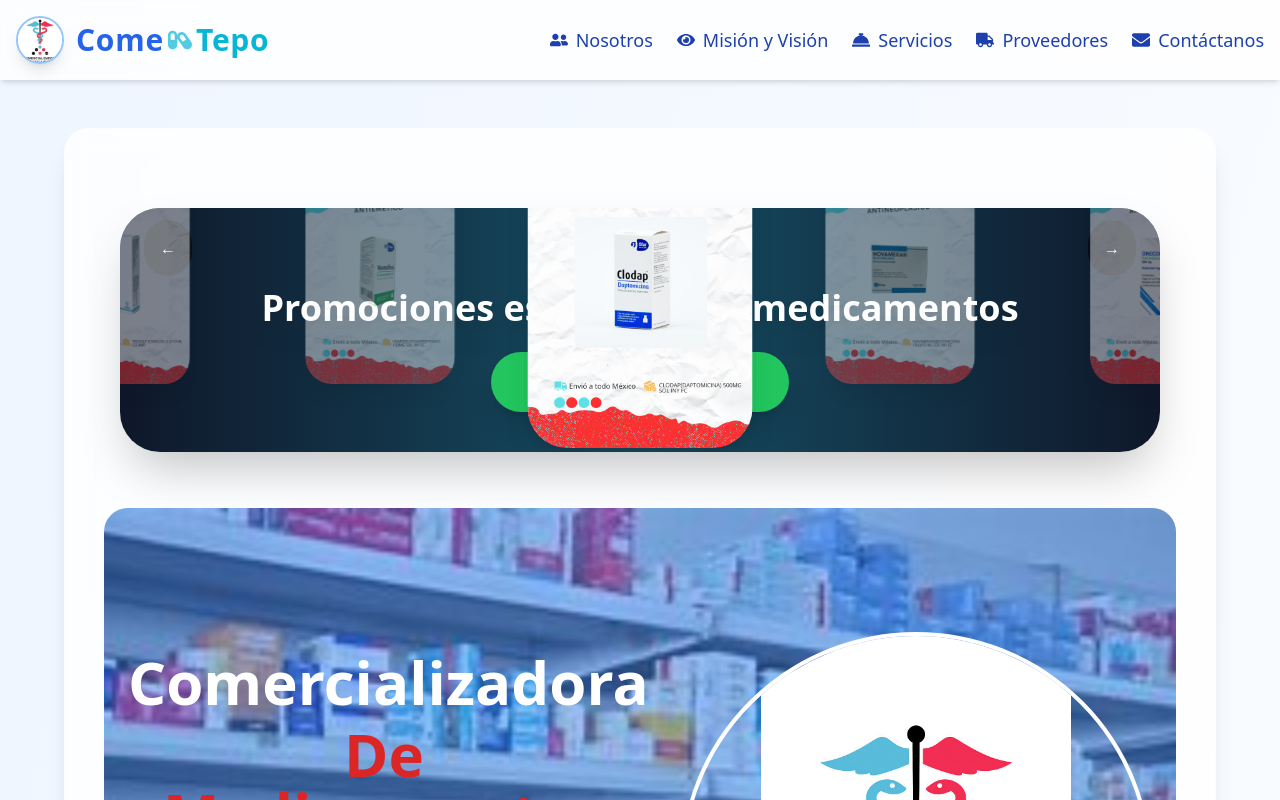
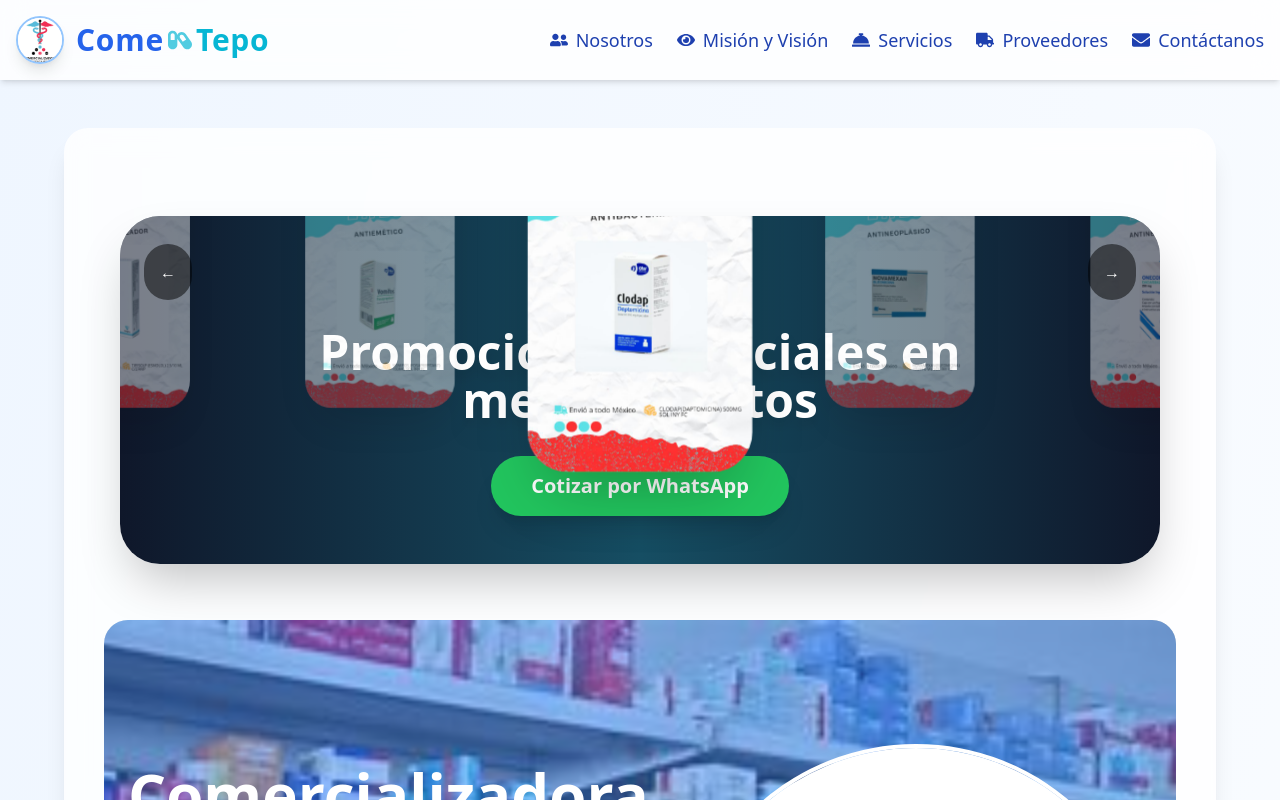
Before and after one commit to IsraelRodz/Cometepo, a React (Vite) app: page / in a window 1280 px wide. Shown: the top 800 px of the page. Built offline with nearby package versions, Linux system fonts and the light colour scheme.

Commit message:
Cometepo_71_img

```diff
--- a/src/Components/PromoBannerScroll2.tsx
+++ b/src/Components/PromoBannerScroll2.tsx
@@ -22,12 +22,12 @@
   "/Promo_2/come_18.jpeg",
 ];
 
-
 export default function PromoBannerScroll() {
   const [current, setCurrent] = useState(0);
   const [isMobile, setIsMobile] = useState(false);
-  const intervalRef = useRef<NodeJS.Timeout | null>(null);
+  const intervalRef = useRef<number | null>(null);
 
+  /* Detectar mobile */
   useEffect(() => {
     const resize = () => setIsMobile(window.innerWidth < 768);
     resize();
@@ -35,35 +35,47 @@
     return () => window.removeEventListener("resize", resize);
   }, []);
 
-  // Autoplay escritorio
+  /* Autoplay escritorio */
   useEffect(() => {
     if (isMobile) return;
-    intervalRef.current = setInterval(() => {
+
+    intervalRef.current = window.setInterval(() => {
       setCurrent((prev) => (prev + 1) % images.length);
     }, 4500);
-    return () => intervalRef.current && clearInterval(intervalRef.current);
+
+    return () => {
+      if (intervalRef.current) {
+        clearInterval(intervalRef.current);
+      }
+    };
   }, [isMobile]);
 
-  const pause = () => intervalRef.current && clearInterval(intervalRef.current);
+  const pause = () => {
+    if (intervalRef.current) clearInterval(intervalRef.current);
+  };
+
   const play = () => {
-    intervalRef.current = setInterval(() => {
+    if (intervalRef.current) clearInterval(intervalRef.current);
+    intervalRef.current = window.setInterval(() => {
       setCurrent((prev) => (prev + 1) % images.length);
     }, 4500);
   };
 
   return (
-    <section className="px-4 my-10">
+    <section className="px-4 my-12">
       <div className="max-w-7xl mx-auto rounded-[2.5rem] overflow-hidden shadow-2xl bg-gradient-to-r from-slate-900 via-cyan-900 to-slate-900">
 
         {/* 📱 MÓVIL */}
         {isMobile ? (
-          <div className="flex gap-6 overflow-x-scroll snap-x snap-mandatory py-6 px-6 scrollbar-hide">
+          <div className="flex gap-6 overflow-x-auto snap-x snap-mandatory py-8 px-6 scrollbar-hide">
             {images.map((src, i) => (
               <div key={i} className="snap-center shrink-0">
                 <img
                   src={src}
-                  className="h-64 rounded-3xl shadow-xl object-contain"
+                  alt={`Promoción ${i + 1}`}
+                  className="h-64 w-auto rounded-3xl shadow-xl object-contain"
                   loading="lazy"
+                  draggable={false}
                 />
               </div>
             ))}
@@ -71,7 +83,7 @@
         ) : (
           /* 💻 ESCRITORIO */
           <div
-            className="relative py-10 flex justify-center items-center perspective-1000"
+            className="relative py-14 flex justify-center items-center perspective-1000"
             onMouseEnter={pause}
             onMouseLeave={play}
           >
@@ -83,7 +95,8 @@
                 <motion.img
                   key={index}
                   src={images[index]}
-                  className="absolute h-80 rounded-[2rem] shadow-xl object-contain"
+                  alt={`Promoción ${index + 1}`}
+                  className="absolute h-80 rounded-[2rem] shadow-2xl object-contain"
                   animate={{
                     x: offset * 260,
                     scale: isCenter ? 1.25 : 0.85,
@@ -99,14 +112,19 @@
 
             {/* Flechas */}
             <button
-              onClick={() => setCurrent((c) => (c - 1 + images.length) % images.length)}
-              className="absolute left-6 bg-black/50 text-white p-4 rounded-full hover:bg-black/80 transition"
+              onClick={() =>
+                setCurrent((c) => (c - 1 + images.length) % images.length)
+              }
+              className="absolute left-6 bg-black/50 text-white p-4 rounded-full hover:bg-black/80 transition z-40"
             >
               ←
             </button>
+
             <button
-              onClick={() => setCurrent((c) => (c + 1) % images.length)}
-              className="absolute right-6 bg-black/50 text-white p-4 rounded-full hover:bg-black/80 transition"
+              onClick={() =>
+                setCurrent((c) => (c + 1) % images.length)
+              }
+              className="absolute right-6 bg-black/50 text-white p-4 rounded-full hover:bg-black/80 transition z-40"
             >
               →
             </button>
@@ -114,15 +132,16 @@
         )}
 
         {/* Texto */}
-        <div className="text-center pb-10 px-6">
-          <h2 className="text-white text-4xl font-extrabold drop-shadow-xl">
+        <div className="text-center pb-12 px-6">
+          <h2 className="text-white text-4xl md:text-5xl font-extrabold drop-shadow-xl">
             Promociones especiales en medicamentos
           </h2>
 
           <a
             href="https://wa.me/525613143229"
             target="_blank"
-            className="inline-block mt-6 bg-green-500 hover:bg-green-600 text-white px-10 py-4 rounded-full text-xl font-bold shadow-xl transition"
+            rel="noopener noreferrer"
+            className="inline-block mt-8 bg-green-500 hover:bg-green-600 text-white px-10 py-4 rounded-full text-xl font-bold shadow-xl transition-transform hover:scale-105"
           >
             Cotizar por WhatsApp
           </a>
```
